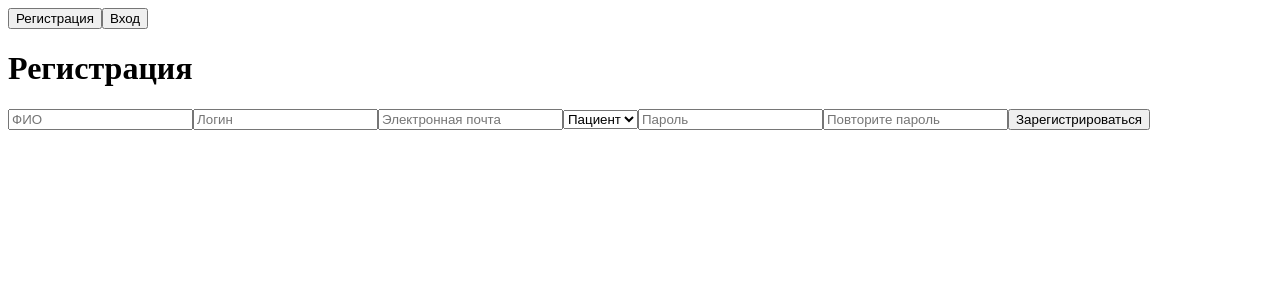
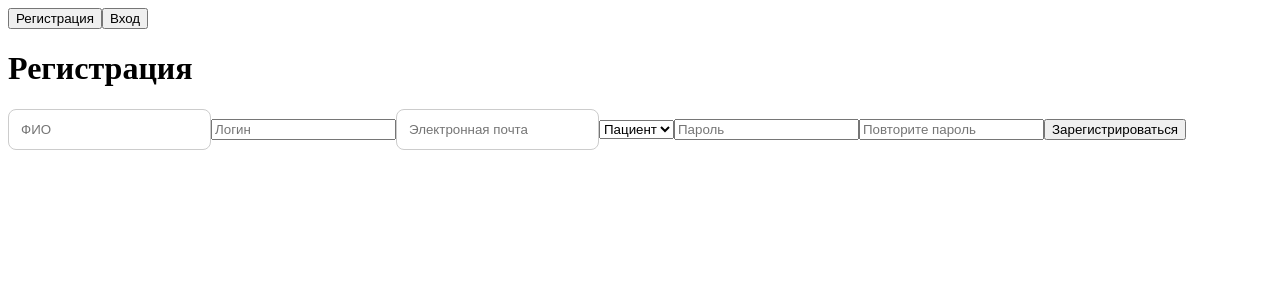
Before and after one commit to va43n/tasks-website, a Next.js app: page /auth/register in a window 1280 px wide. Shown: the top 300 px of the page. Built offline with nearby package versions, Linux system fonts and the light colour scheme; no server answers.

Commit message:
Изменение способа применения CSS классов

```diff
--- a/src/app/auth/register/page.tsx
+++ b/src/app/auth/register/page.tsx
@@ -2,6 +2,8 @@
 
 import { useState } from "react";
 import { useRouter } from "next/navigation";
+
+import styles from "@/styles/components.module.css";
 
 export default function RegisterPage() {
 	const router = useRouter();
@@ -45,9 +47,9 @@ export default function RegisterPage() {
 	return (
 		<div className="centered-container">
 			<h1>Регистрация</h1>
-			<input className="input-form rounded-box" type="text" name="full_name" placeholder="ФИО" onChange={handleChange} />
+			<input className={styles["rounded-box"]} type="text" name="full_name" placeholder="ФИО" onChange={handleChange} />
 			<input className="input-form rounded-box" type="text" name="username" placeholder="Логин" onChange={handleChange} />
-			<input className="input-form rounded-box" type="text" name="email" placeholder="Электронная почта" onChange={handleChange} />
+			<input className={styles["rounded-box"]} type="text" name="email" placeholder="Электронная почта" onChange={handleChange} />
 			<select name="role" onChange={handleChange}>
 				<option value="Пациент">Пациент</option>
 				<option value="Доктор">Доктор</option>
```
